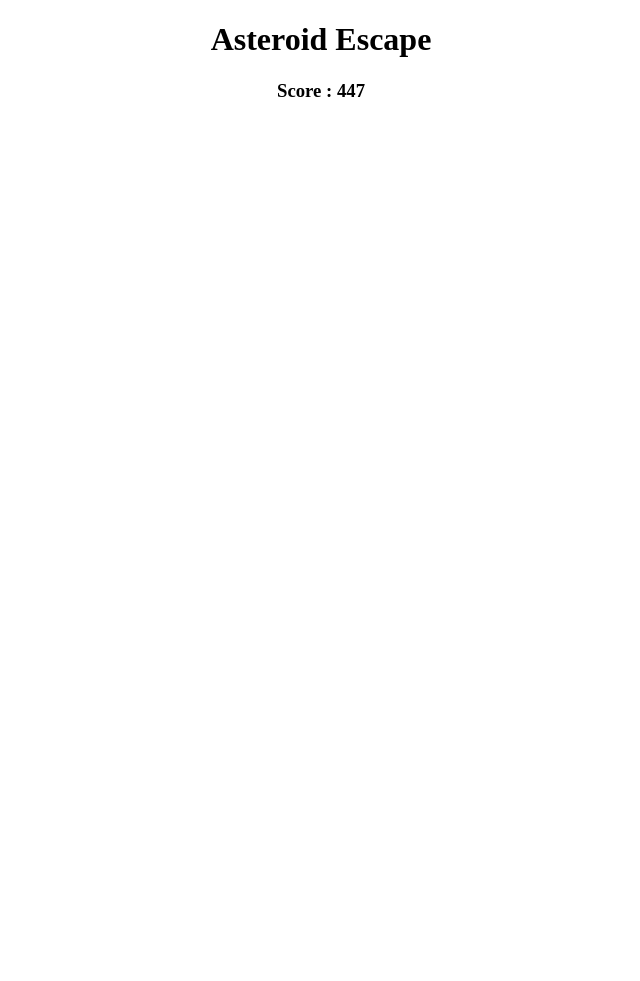
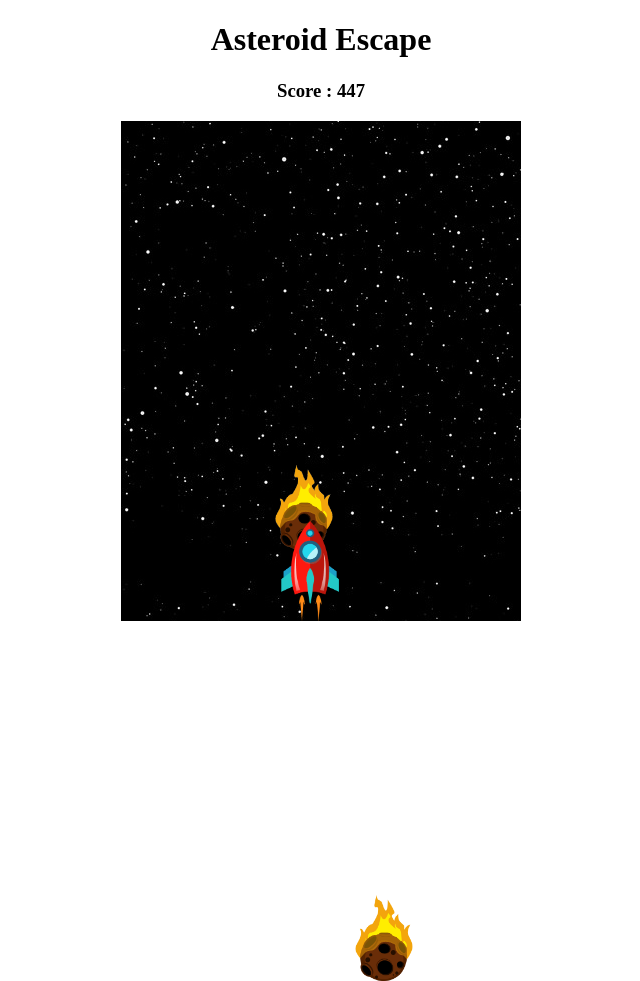
Before and after one commit to firmantegar/AsteroidEscape, a plain HTML site: page index.html in a window 1280 px wide. Shown: the whole page, without its empty margins (319-959 px from the left). Drawn offline with Linux system fonts and the light colour scheme.

Commit message:
style.css

```diff
--- a/style.css
+++ b/style.css
@@ -4,7 +4,7 @@ body{
 #main{
     width: 400px;
     height: 500px;
-    background: url(images/background.jpg);
+    background: url(background.jpg);
     margin: auto;
 }
 /* Batas gerakan plane */
@@ -32,18 +32,18 @@ body{
 }
 @keyframes jet{
     from{
-    background: url(images/plane1.png);
+    background: url(plane1.png);
     background-size: 100%;
     }
     to{
-    background: url(images/plane2.png);
+    background: url(plane2.png);
     background-size: 100%;
     }
 }
 #plane{
     width: 58px;
     height: 100px;
-    background: url(images/plane1.png);
+    background: url(plane1.png);
     background-size: 100%;
     position: absolute;
     margin-top: 400px;
@@ -52,7 +52,7 @@ body{
 #plane.freeze{
     width: 58px;
     height: 100px;
-    background: url(images/plane1.png);
+    background: url(plane1.png);
     background-size: 100%;
     position: absolute;
     margin-top: 400px;
@@ -61,39 +61,39 @@ body{
 
 @keyframes fire{
     from{
-    background: url(images/meteor1.png);
+    background: url(meteor1.png);
     background-size: 100%;
     }
     to{
-        background: url(images/meteor2.png);
+        background: url(meteor2.png);
         background-size: 100%;
     }
 }
 #meteor{
     width: 58px;
     height: 86px;
-    background: url(images/meteor1.png);
+    background: url(meteor1.png);
     background-size: 100%;
     animation: fire 0.7s infinite;
 }
 #meteor2{
   width: 58px;
   height: 86px;
-  background: url(images/meteor1.png);
+  background: url(meteor1.png);
   background-size: 100%;
   animation: fire 0.7s infinite;
 }
 #meteor.freeze{
     width: 58px;
     height: 86px;
-    background: url(images/meteor1.png);
+    background: url(meteor1.png);
     background-size: 100%;
     animation: none;
 }
 #meteor2.freeze{
   width: 58px;
   height: 86px;
-  background: url(images/meteor1.png);
+  background: url(meteor1.png);
   background-size: 100%;
   animation: none;
 }
```
